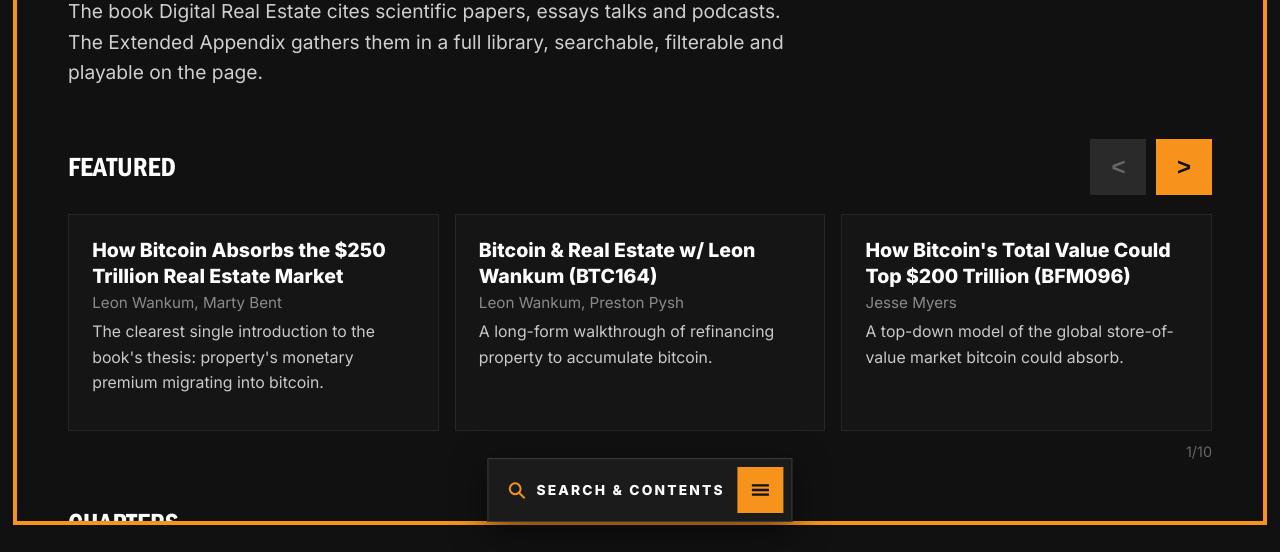
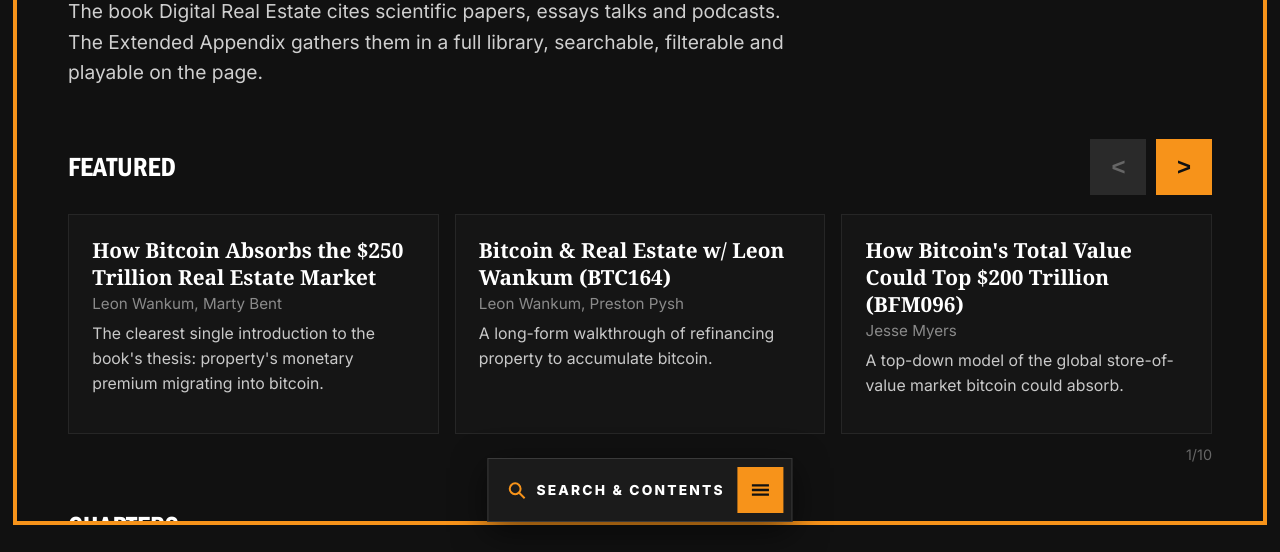
Before and after one commit to rankplanmuse-ops/digitalrealestate, a website: page appendix5/index.html in a window 1280 px wide. Shown: the part 262-814 px from the top of the page. Drawn offline with Linux system fonts and the light colour scheme.

Commit message:
Appendix V: serif card titles

```diff
--- a/assets/css/appendix5.css
+++ b/assets/css/appendix5.css
@@ -96,7 +96,7 @@ body.v5 .nav { flex-wrap: nowrap; }
 }
 .v5-card:hover { border-color: var(--orange); }
 .v5-meta { font-size: .78rem; font-weight: 800; letter-spacing: .12em; text-transform: uppercase; color: var(--v5-grey); margin: 0 0 .55rem; }
-.v5-card-title { font-size: 1.22rem; line-height: 1.35; font-weight: 800; margin: 0 0 .4rem; }
+.v5-card-title { font-family: 'Source Serif 4', Georgia, 'Times New Roman', serif; font-size: 1.3rem; line-height: 1.3; font-weight: 600; margin: 0 0 .4rem; }
 .v5-card-title a { color: #fff; text-decoration: none; }
 .v5-card-title a:hover { color: var(--orange); }
 .v5-byline { color: var(--orange); font-size: .95rem; margin: 0 0 .55rem; }
```
